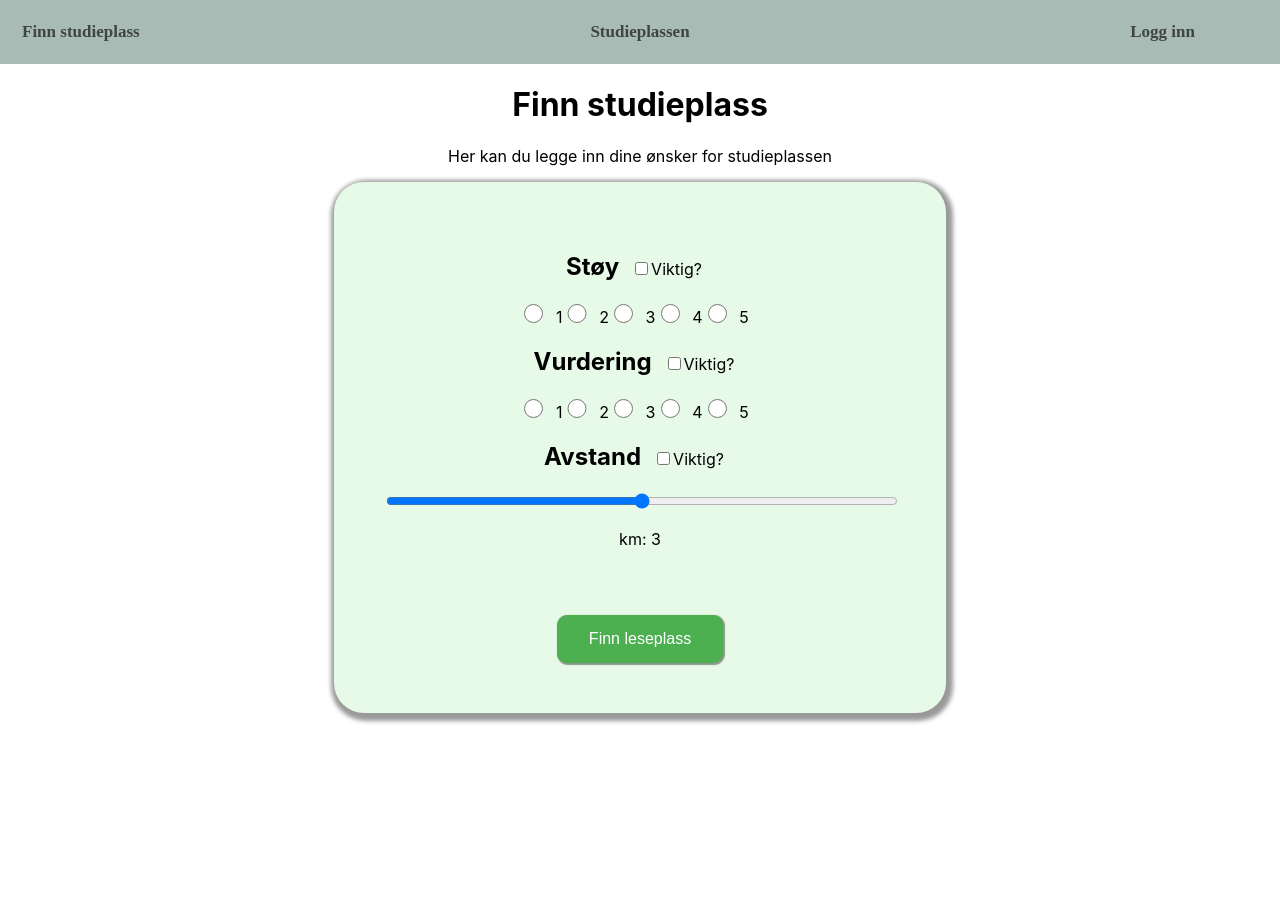
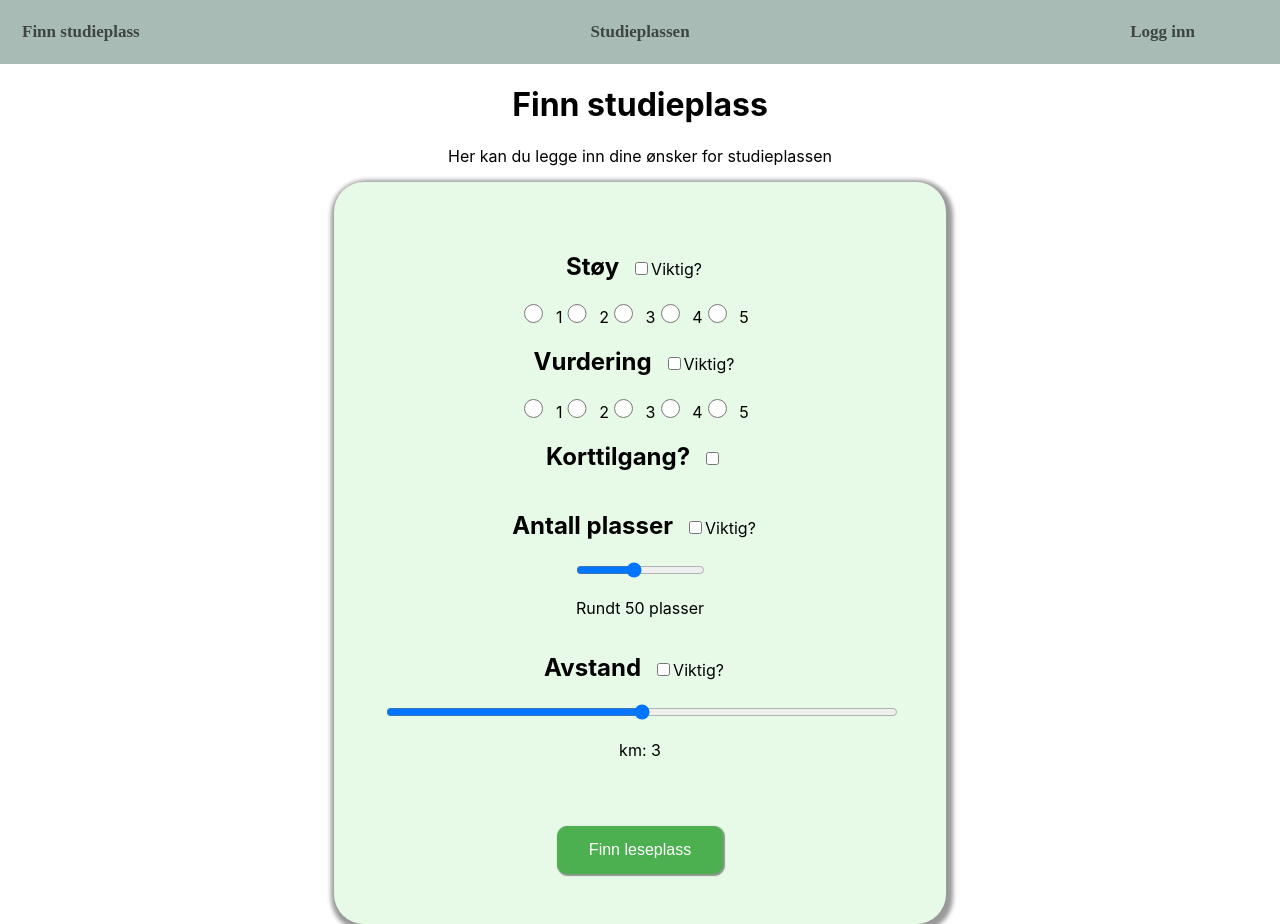
Before and after one commit to HeddaSkaare/studieplassen, a React (Create React App) app: page /filterSite in a window 1280 px wide. Before the commit the page ends 800 px from the top, so only its background shows below. Built offline with nearby package versions, Linux system fonts and the light colour scheme; no server answers.

Commit message:
finish fuzzy-gis

```diff
--- a/src/components/filterSite.jsx
+++ b/src/components/filterSite.jsx
@@ -1,13 +1,13 @@
-
 import React, { useEffect, useState } from "react";
 import { useNavigate } from "react-router-dom";
 import "../css/filterSite.css";
 import NavBar from "./navBar";
 
-
 export default function FilterSite() {
     const [stoy, setStoy] = useState(3);
     const [checkStoy, setCheckStoy] = useState(false);
+    const [storrelse, setStorrelse] = useState(50);
+    const [checkStorrelse, setCheckStorrelse] = useState(false);
     const [vurdering, setVurdering] = useState(3);
     const [checkVurdering, setCheckVurdering] = useState(false);
     const [nerhet, setNerhet] = useState(3);
@@ -17,8 +17,9 @@ export default function FilterSite() {
     const [pois, setPois] = useState([]);
     const [brukerPosisjon, setBrukerPosisjon] = useState([]);
     const [bestPlaces, setBestPlaces] = useState([]);
+    const [korttilgang, setKorttilgang] = useState(false);
     const [hasFetchedLoc, setHasFetchedLoc] = useState(false);
-    let  places = [];
+    let places = [];
     useEffect(() => {
         if (!hasFetchedData) {
             fetch("/api")
@@ -30,13 +31,13 @@ export default function FilterSite() {
         }
     }, [hasFetchedData]);
     useEffect(() => {
-        if(!hasFetchedLoc){
-        navigator.geolocation.getCurrentPosition((position) => {
-            setBrukerPosisjon(position.coords);
-            setHasFetchedLoc(true)
-        });}
-    },[hasFetchedLoc]);
-    console.log(brukerPosisjon)
+        if (!hasFetchedLoc) {
+            navigator.geolocation.getCurrentPosition((position) => {
+                setBrukerPosisjon(position.coords);
+                setHasFetchedLoc(true);
+            });
+        }
+    }, [hasFetchedLoc]);
 
     const poisW = pois.filter(
         (element) => element[6] != undefined || element[6] != null
@@ -69,6 +70,19 @@ export default function FilterSite() {
     function onChangeCheckedNerhet() {
         setCheckNerhet(!checkNerhet);
     }
+
+    function onChangeKorttilgang() {
+        setKorttilgang(!korttilgang);
+    }
+
+    function onChangeStorrelse(event) {
+        setStorrelse(event.target.value);
+    }
+
+    function onChangeCheckedStorrelse() {
+        setCheckStorrelse(!checkStorrelse);
+    }
+
     function calculateDistance(lat1, lon1, lat2, lon2) {
         const R = 6371;
         const dLat = deg2Rad(lat2 - lat1);
@@ -87,11 +101,17 @@ export default function FilterSite() {
         return deg * (Math.PI / 180);
     }
 
-    function YagerIntersection(){
-        let liste_med_plasser = poisW;
+    function YagerIntersection() {
+        let liste_med_plasser = [];
+        if (korttilgang) {
+            liste_med_plasser = pois.filter((element) => element[8] == true);
+        } else {
+            liste_med_plasser = pois.filter((element) => element[8] == false);
+        }
         const valgtVurdering = vurdering;
         const valgtStoy = stoy;
         const valgtAvstand = nerhet * 1000;
+        const valgtStorrelse = storrelse;
         const vekt = 10;
         let bestePlasser = [];
         for (let i = 0; i < liste_med_plasser.length; i++) {
@@ -111,11 +131,15 @@ export default function FilterSite() {
             if (c < 0) {
                 c = 0;
             }
+            const d = 1 - Math.abs(plass[9] - valgtStorrelse) / 100;
             const snitt =
                 1 -
                 Math.min(
                     1,
-                    ((1 - a) ** vekt + (1 - b) ** vekt + (1 - c) ** vekt) **
+                    ((1 - a) ** vekt +
+                        (1 - b) ** vekt +
+                        (1 - c) ** vekt +
+                        (1 - d) ** vekt) **
                         (1 / vekt)
                 );
             const point = { id: plass[0], snitt: snitt, avstand: avstand };
@@ -133,15 +157,20 @@ export default function FilterSite() {
         }
         places = bestePlasser;
         setBestPlaces(bestePlasser);
-        console.log(bestePlasser);
-        console.log(places);
     }
 
     function middleNumber() {
-        let liste_med_plasser = pois;
+        let liste_med_plasser = [];
+        if (korttilgang) {
+            liste_med_plasser = pois.filter((element) => element[8] == true);
+        } else {
+            liste_med_plasser = pois.filter((element) => element[8] == false);
+        }
+        console.log(liste_med_plasser);
         let vektStoy = checkStoy ? 5 : 1;
         let vektVurdering = checkVurdering ? 5 : 1;
         let vektAvstand = checkNerhet ? 5 : 1;
+        let vektStorrelse = checkStorrelse ? 5 : 1;
         const sumVekter = vektStoy + vektVurdering + vektAvstand;
         vektStoy /= sumVekter;
         vektVurdering /= sumVekter;
@@ -164,7 +193,12 @@ export default function FilterSite() {
             if (c > 1) {
                 c = 0;
             }
-            const snitt = vektVurdering * a + vektStoy * b + vektAvstand * c;
+            const d = 1 - Math.abs(plass[9] - storrelse) / 1000;
+            const snitt =
+                vektVurdering * a +
+                vektStoy * b +
+                vektAvstand * c +
+                vektStorrelse * d;
             const point = { id: plass[0], snitt: snitt, avstand: avstand };
             if (bestePlasser.length < 5 || bestePlasser[4].snitt < snitt) {
                 if (bestePlasser.length < 5) {
@@ -180,16 +214,14 @@ export default function FilterSite() {
         }
         places = bestePlasser;
         setBestPlaces(bestePlasser);
-        console.log(bestePlasser);
     }
 
     function handleSubmit() {
-        if (checkNerhet || checkStoy || checkVurdering) {
+        if (checkNerhet || checkStoy || checkVurdering || checkStorrelse) {
             middleNumber();
         } else {
             YagerIntersection();
         }
-        console.log(places)
         navigate("/result", { state: { places } });
     }
     return (
@@ -306,6 +338,45 @@ export default function FilterSite() {
                 <div id="element">
                     <div class="headerWeights">
                         <div>
+                            <h2>Korttilgang?</h2>
+                        </div>
+                        <div>
+                            <input
+                                type="checkbox"
+                                name="check"
+                                onChange={onChangeKorttilgang}
+                            />
+                        </div>
+                    </div>
+                </div>
+                <div id="element">
+                    <div class="headerWeights">
+                        <div>
+                            <h2>Antall plasser</h2>
+                        </div>
+                        <div id="weight">
+                            <input
+                                type="checkbox"
+                                name="check"
+                                onChange={onChangeCheckedStorrelse}
+                            ></input>
+                            Viktig?
+                        </div>
+                        <br />
+                        <input
+                            type="range"
+                            step={10}
+                            min={10}
+                            max={100}
+                            value={storrelse}
+                            onChange={onChangeStorrelse}
+                        />
+                        <p>Rundt {storrelse} plasser</p>
+                    </div>
+                </div>
+                <div id="element">
+                    <div class="headerWeights">
+                        <div>
                             <h2>Avstand</h2>
                         </div>
                         <div id="weight">
```
Also changed, not shown: src/components/results.jsx (+51 -43 lines).
